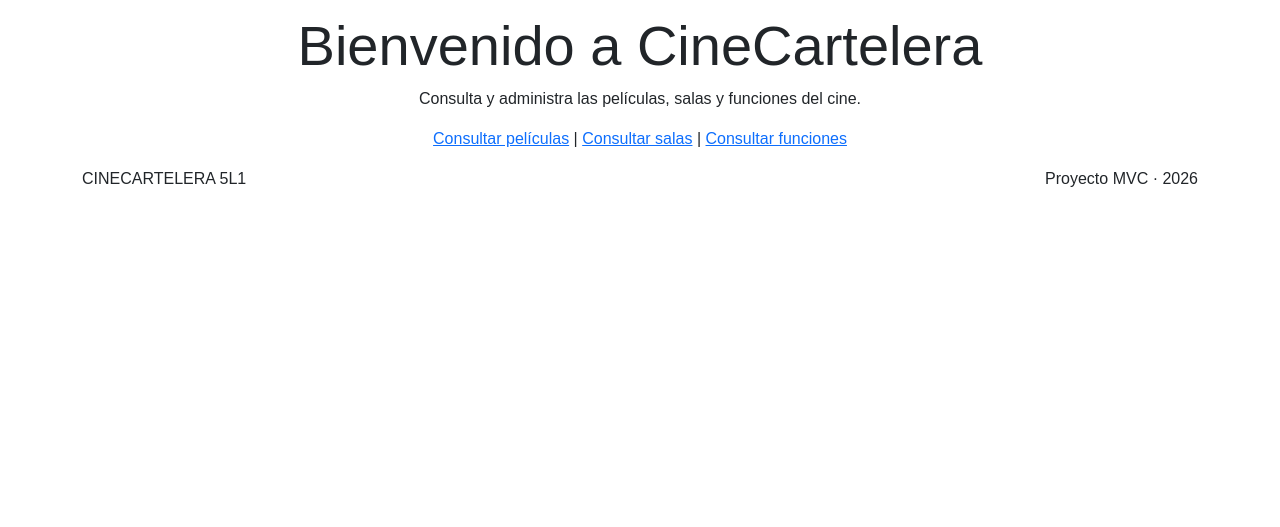
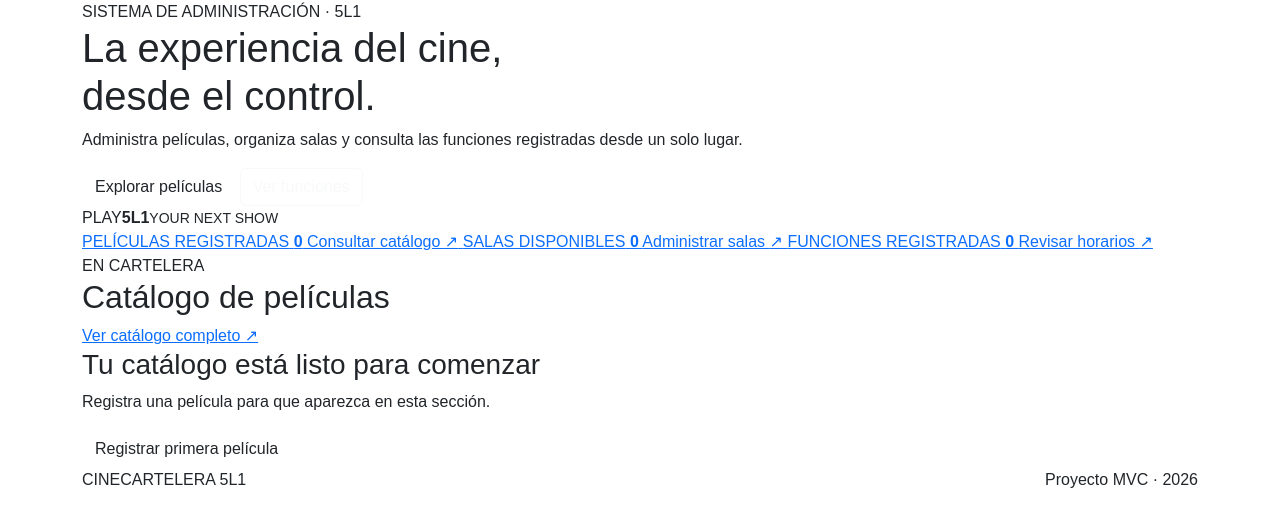
Before and after one commit to JEEM244/beta, an ASP.NET Core app: page / in a window 1280 px wide. Shown: the part 56-583 px from the top of the page. Run offline with ASP.NET Core 8, Linux system fonts and the light colour scheme.

Commit message:
Crear panel principal visual para CineCartelera

```diff
--- a/CineCarteleraV2_5L1/Views/Home/Index.cshtml
+++ b/CineCarteleraV2_5L1/Views/Home/Index.cshtml
@@ -1,15 +1,77 @@
+@model IEnumerable<Pelicula>
 @{
     ViewData["Title"] = "Inicio";
 }
 
-<div class="text-center home-intro">
-    <h1 class="display-4">Bienvenido a CineCartelera</h1>
-    <p>Consulta y administra las películas, salas y funciones del cine.</p>
-    <p>
-        <a asp-controller="Peliculas" asp-action="Index">Consultar películas</a>
-        |
-        <a asp-controller="Salas" asp-action="Index">Consultar salas</a>
-        |
-        <a asp-controller="Funciones" asp-action="Index">Consultar funciones</a>
-    </p>
-</div>
+<section class="hero-panel">
+    <div class="hero-content">
+        <span class="eyebrow">SISTEMA DE ADMINISTRACIÓN · 5L1</span>
+        <h1>La experiencia del cine,<br /><span>desde el control.</span></h1>
+        <p>Administra películas, organiza salas y consulta las funciones registradas desde un solo lugar.</p>
+        <div class="hero-actions">
+            <a asp-controller="Peliculas" asp-action="Index" class="btn btn-accent">Explorar películas</a>
+            <a asp-controller="Funciones" asp-action="Index" class="btn btn-outline-light">Ver funciones</a>
+        </div>
+    </div>
+    <div class="hero-decoration" aria-hidden="true">
+        <div class="film-circle"></div>
+        <div class="ticket-shape"><span>PLAY</span><strong>5L1</strong><small>YOUR NEXT SHOW</small></div>
+    </div>
+</section>
+
+<section class="stats-grid">
+    <a asp-controller="Peliculas" asp-action="Index" class="stat-card">
+        <span class="stat-label">PELÍCULAS REGISTRADAS</span>
+        <strong>@ViewBag.TotalPeliculas</strong>
+        <span class="stat-link">Consultar catálogo <span>↗</span></span>
+    </a>
+    <a asp-controller="Salas" asp-action="Index" class="stat-card">
+        <span class="stat-label">SALAS DISPONIBLES</span>
+        <strong>@ViewBag.TotalSalas</strong>
+        <span class="stat-link">Administrar salas <span>↗</span></span>
+    </a>
+    <a asp-controller="Funciones" asp-action="Index" class="stat-card stat-card-highlight">
+        <span class="stat-label">FUNCIONES REGISTRADAS</span>
+        <strong>@ViewBag.TotalFunciones</strong>
+        <span class="stat-link">Revisar horarios <span>↗</span></span>
+    </a>
+</section>
+
+<section class="catalog-section">
+    <div class="section-heading">
+        <div>
+            <span class="eyebrow">EN CARTELERA</span>
+            <h2>Catálogo de películas</h2>
+        </div>
+        <a asp-controller="Peliculas" asp-action="Index" class="text-link">Ver catálogo completo ↗</a>
+    </div>
+
+    @if (Model.Any())
+    {
+        <div class="movie-grid">
+            @foreach (var pelicula in Model)
+            {
+                <article class="movie-card">
+                    <div class="movie-poster">
+                        <span class="poster-tag">@pelicula.Clasificacion</span>
+                        <span class="poster-symbol">C</span>
+                        <span class="poster-genre">@pelicula.Genero</span>
+                    </div>
+                    <div class="movie-info">
+                        <h3>@pelicula.Titulo</h3>
+                        <p>@pelicula.DuracionMinutos min <span>·</span> @pelicula.Genero</p>
+                        <a asp-controller="Peliculas" asp-action="Details" asp-route-id="@pelicula.IdPelicula">Ver detalles ↗</a>
+                    </div>
+                </article>
+            }
+        </div>
+    }
+    else
+    {
+        <div class="empty-state">
+            <h3>Tu catálogo está listo para comenzar</h3>
+            <p>Registra una película para que aparezca en esta sección.</p>
+            <a asp-controller="Peliculas" asp-action="Create" class="btn btn-accent">Registrar primera película</a>
+        </div>
+    }
+</section>
```
